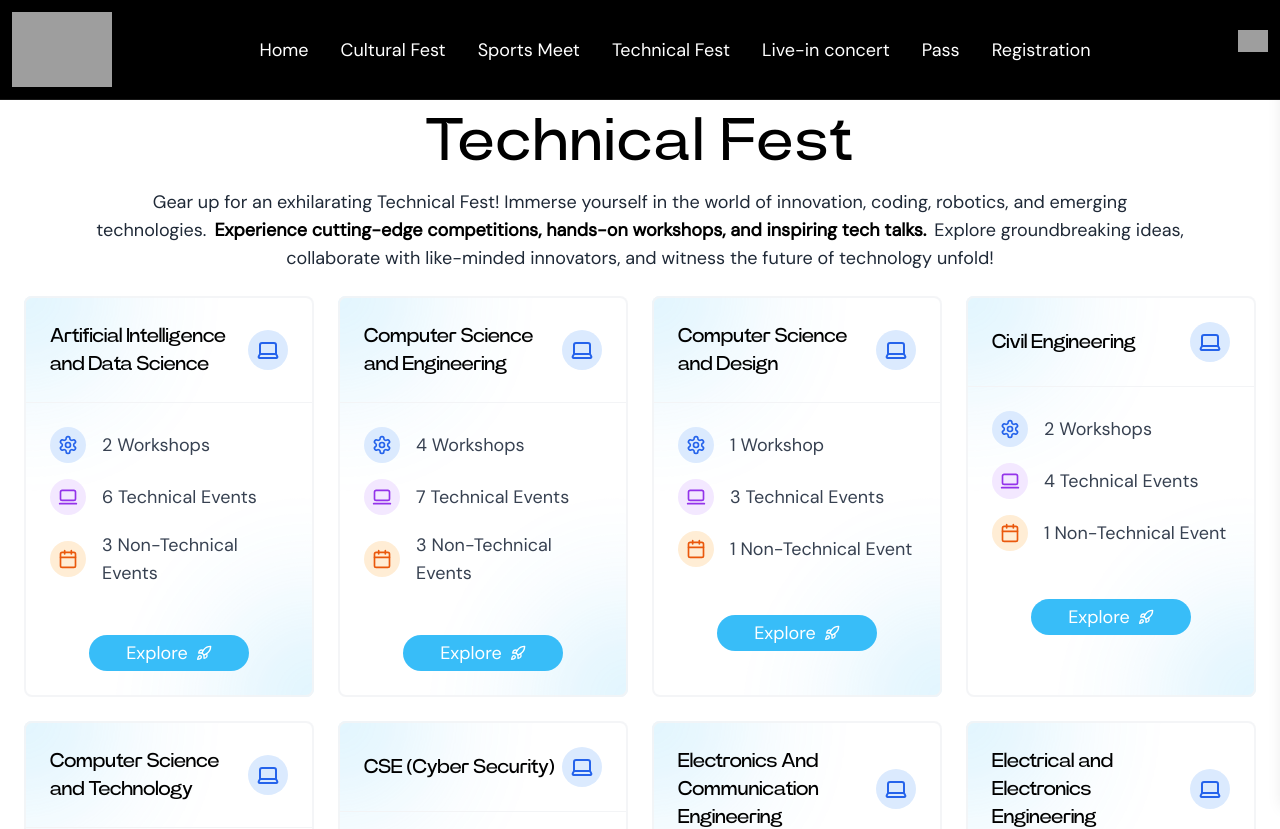
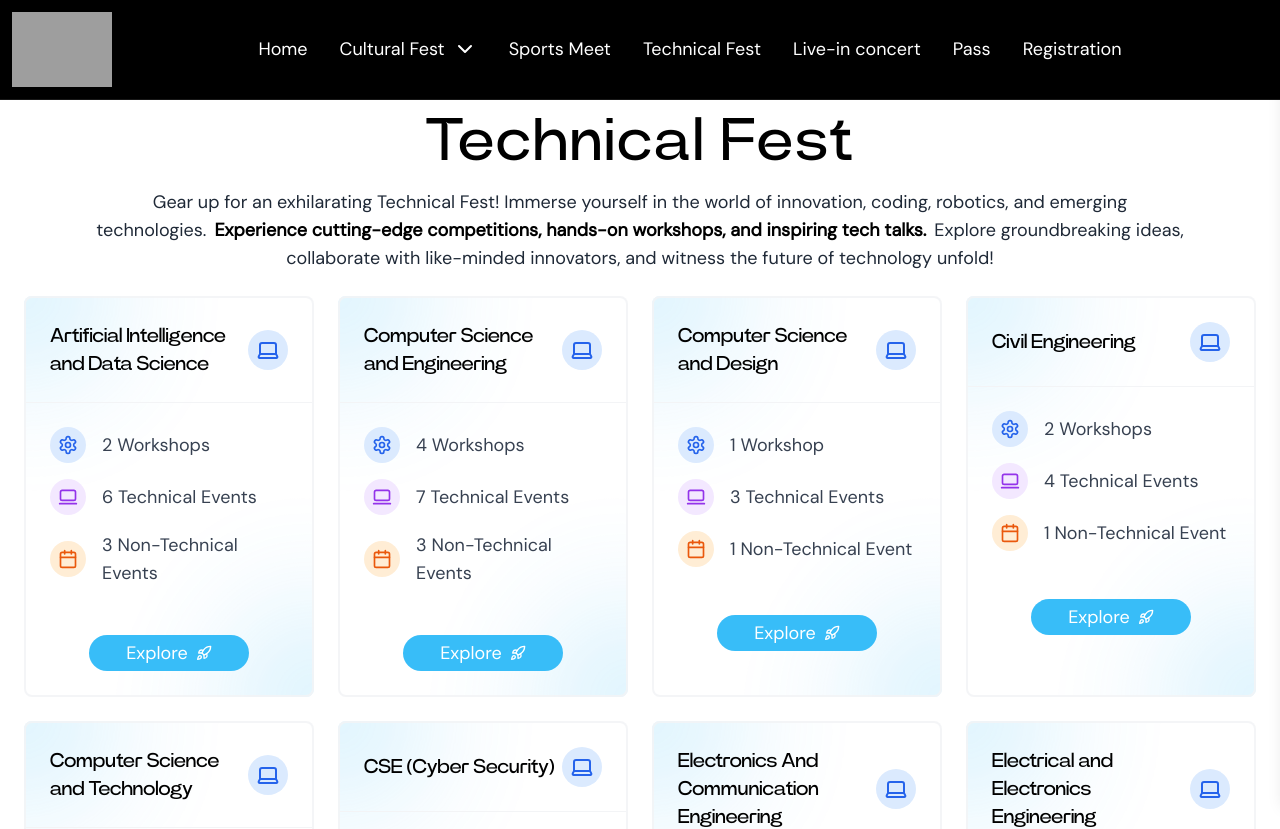
Before and after one commit to poovarasan13/dhruva, a React (Vite) app: page /technicalFest in a window 1280 px wide. Shown: the top 829 px of the page. Built offline with nearby package versions, Linux system fonts and the light colour scheme; grey boxes are pictures that could not be loaded; a web font is replaced by a local one.

Commit message:
added dropdown for mobile screens

```diff
--- a/package.json
+++ b/package.json
@@ -42,7 +42,8 @@
     "react-router-dom": "^7.1.5",
     "react-virtualized": "^9.22.6",
     "tailwind-merge": "^3.0.1",
-    "tailwindcss-animate": "^1.0.7"
+    "tailwindcss-animate": "^1.0.7",
+    "three": "^0.174.0"
   },
   "devDependencies": {
     "@eslint/js": "^9.17.0",
--- a/src/components/page-components/Navbar.jsx
+++ b/src/components/page-components/Navbar.jsx
@@ -1,6 +1,6 @@
 import React, { useState, useEffect } from "react";
 import { Button } from "../ui/button";
-import { Menu, X } from "lucide-react";
+import { Menu, X, ChevronDown } from "lucide-react";
 import { NavLink } from "react-router-dom";
 import "../../assets/fonts/dmsans.css";
 import navData from "../../data/NavData";
@@ -8,6 +8,7 @@ import navData from "../../data/NavData";
 const Navbar = () => {
   const [isOpen, setIsOpen] = useState(false);
   const [isMobile, setIsMobile] = useState(window.innerWidth < 768);
+  const [isDropdownOpen, setIsDropdownOpen] = useState(false);
 
   useEffect(() => {
     const handleResize = () => setIsMobile(window.innerWidth < 768);
@@ -20,11 +21,13 @@ const Navbar = () => {
     document.body.style.overflow = isOpen ? "auto" : "hidden";
   };
 
+  const toggleDropdown = () => {
+    setIsDropdownOpen(!isDropdownOpen);
+  };
+
   return (
-    <nav
-      className={`fixed top-0 left-0 w-full z-50 border-b bg-black shadow-md transition-all duration-100`}
-    >
-      <div className="container mx-auto flex items-center justify-between md:p-3 lg:">
+    <nav className="fixed top-0 left-0 w-full z-50 border-b bg-black shadow-md transition-all duration-100">
+      <div className="container mx-auto flex items-center justify-between md:p-3">
         <NavLink to="/" className="text-xl font-bold">
           <img
             src="https://res.cloudinary.com/dzpkbej9y/image/upload/v1739981304/Dhruva_iulxia.png"
@@ -35,28 +38,48 @@ const Navbar = () => {
 
         <ul className="hidden md:flex flex-grow justify-center space-x-8">
           {navData.map((item, index) => (
-            <li key={index}>
+            <li key={index} className="relative group">
+              {item.name === "Cultural Fest" ? (
+                <>
+                  <button
+                    className="dm-sans hover:scale-105 md:text-sm lg:text-lg border-b-2 border-transparent transition-all duration-300 hover:border-orange-400 text-white flex items-center"
+                    onClick={toggleDropdown}
+                  >
+                    {item.name} <ChevronDown className="ml-2" />
+                  </button>
+                  {isDropdownOpen && (
+                    <ul className="absolute left-0 mt-2 w-40 bg-gray-800 text-white shadow-lg rounded-md space-y-2 p-2 hidden group-hover:block">
+                      <li>
+                        <NavLink
+                          to="/culturalFest/onstage"
+                          className="block p-2 hover:text-orange-400"
+                        >
+                          Onstage
+                        </NavLink>
+                      </li>
+                      <li>
+                        <NavLink
+                          to="/culturalFest/offstage"
+                          className="block p-2 hover:text-orange-400"
+                        >
+                          Offstage
+                        </NavLink>
+                      </li>
+                    </ul>
+                  )}
+                </>
+              ) : (
                 <NavLink
                   to={item.route}
-                className="dm-sans hover:scale-105 break-normal md:text-sm lg:text-lg border-b-2 border-transparent transition-all duration-300
-             hover:border-orange-400 text-white"
+                  className="dm-sans hover:scale-105 md:text-sm lg:text-lg border-b-2 border-transparent transition-all duration-300 hover:border-orange-400 text-white"
                 >
                   {item.name}
                 </NavLink>
+              )}
             </li>
           ))}
         </ul>
-        <div className="lg:visible invisible h-10 w-30">
-          <NavLink to="/" className="text-xl font-bold  ">
-            <img
-              src="https://res.cloudinary.com/dzpkbej9y/image/upload/v1740027396/web_25_harqjz.png"
-              alt="Dhurva Logo"
-              className="w-20 md:w-[30px]"
-            />
-          </NavLink>
-        </div>
 
-        {/* Mobile Menu Button */}
         <div className="md:hidden">
           <Button variant="ghost" onClick={toggleMenu}>
             <Menu className="w-12 h-12 text-white" />
@@ -64,7 +87,6 @@ const Navbar = () => {
         </div>
       </div>
 
-      {/* Mobile Menu Overlay */}
       <div
         className={`fixed inset-0 bg-black bg-opacity-75 transition-opacity duration-300 ${
           isOpen ? "opacity-100 visible" : "opacity-0 invisible"
@@ -72,11 +94,8 @@ const Navbar = () => {
         onClick={toggleMenu}
       ></div>
 
-      {/* Mobile Sidebar Menu */}
       <div
-        className={`fixed top-0 right-0 h-full w-64 ${
-          isMobile ? "bg-black" : "bg-black/95"
-        } shadow-lg transform transition-transform duration-300 flex flex-col ${
+        className={`fixed top-0 right-0 h-full w-64 bg-black shadow-lg transform transition-transform duration-300 flex flex-col ${
           isOpen ? "translate-x-0" : "translate-x-full"
         }`}
       >
@@ -87,10 +106,39 @@ const Navbar = () => {
           </Button>
         </div>
 
-        {/* Mobile Navigation Links */}
         <ul className="flex flex-col items-center space-y-6 mt-10">
           {navData.map((item, index) => (
-            <li key={index}>
+            <li key={index} className="w-full text-center">
+              {item.name === "Cultural Fest" ? (
+                <>
+                  <button
+                    className="text-white text-lg hover:text-orange-400 transition-all duration-300 flex items-center justify-center w-full"
+                    onClick={toggleDropdown}
+                  >
+                    {item.name} <ChevronDown className="ml-2" />
+                  </button>
+                  {isDropdownOpen && (
+                    <ul className="bg-sky-300 text-white mt-2 space-y-2 p-2">
+                      <li>
+                        <NavLink
+                          to="/culturalFest/onstage"
+                          className="block p-2 dm-sans hover:text-orange-400"
+                        >
+                          Onstage
+                        </NavLink>
+                      </li>
+                      <li>
+                        <NavLink
+                          to="/culturalFest/offstage"
+                          className="block p-2 dm-sans hover:text-orange-400"
+                        >
+                          Offstage
+                        </NavLink>
+                      </li>
+                    </ul>
+                  )}
+                </>
+              ) : (
                 <NavLink
                   to={item.route}
                   className="text-white text-lg hover:text-orange-400 transition-all duration-300"
@@ -98,6 +146,7 @@ const Navbar = () => {
                 >
                   {item.name}
                 </NavLink>
+              )}
             </li>
           ))}
         </ul>
--- a/src/pages/Technical-Fest/TechnicalFest.jsx
+++ b/src/pages/Technical-Fest/TechnicalFest.jsx
@@ -2,12 +2,14 @@ import React, { useEffect } from "react";
 import DepartmentShowOff from "./DepartmentShowOff";
 import { motion } from "framer-motion";
 import "../../assets/fonts/powergrotesk.css";
+// import GlobeBackground from "@/components/page-components/GlobeBackground";
 function TechnicalFest() {
   useEffect(() => {
     window.scrollTo(0, 0);
   }, []);
   return (
     <div>
+      {/* <GlobeBackground /> */}
       <motion.div
         className="mt-20 md:mt-28 container  mx-auto px-6 sm:px-12 text-center max-w-7xl"
         initial={{ opacity: 0, scale: 0.95 }}
```
Also changed, not shown: src/components/page-components/ConcertEvent.jsx (+1 -6 lines), 1 other file (tests, documents, lock files or other folders). Lines whose indentation alone changed are shown as unchanged.
